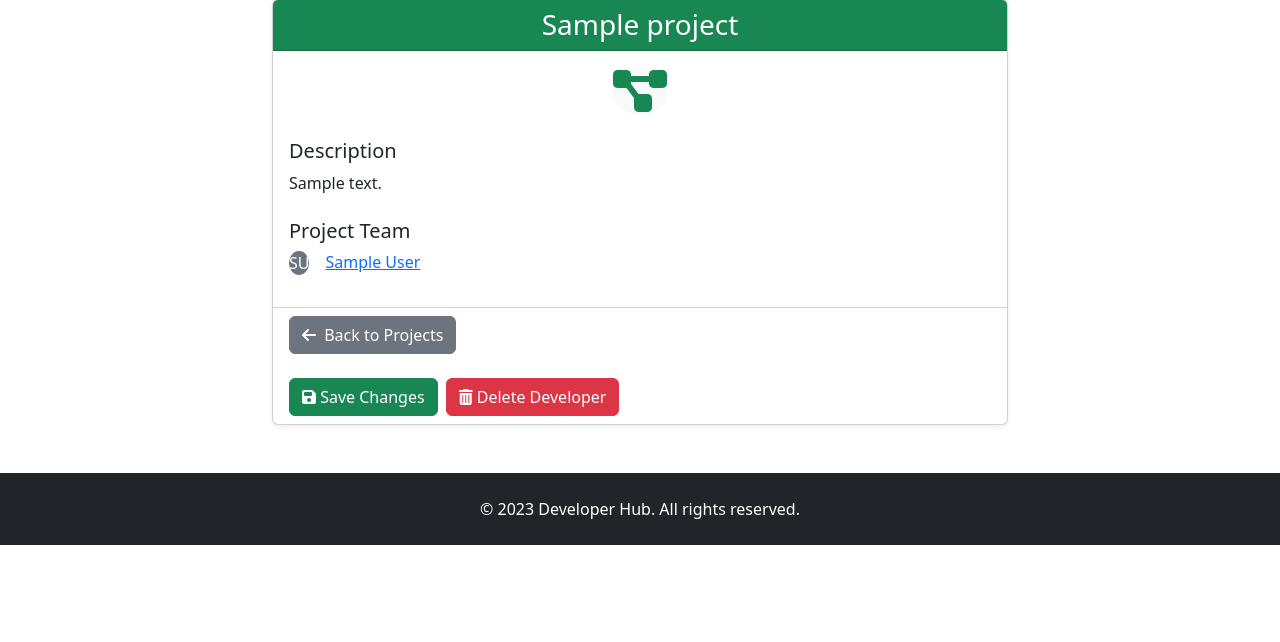
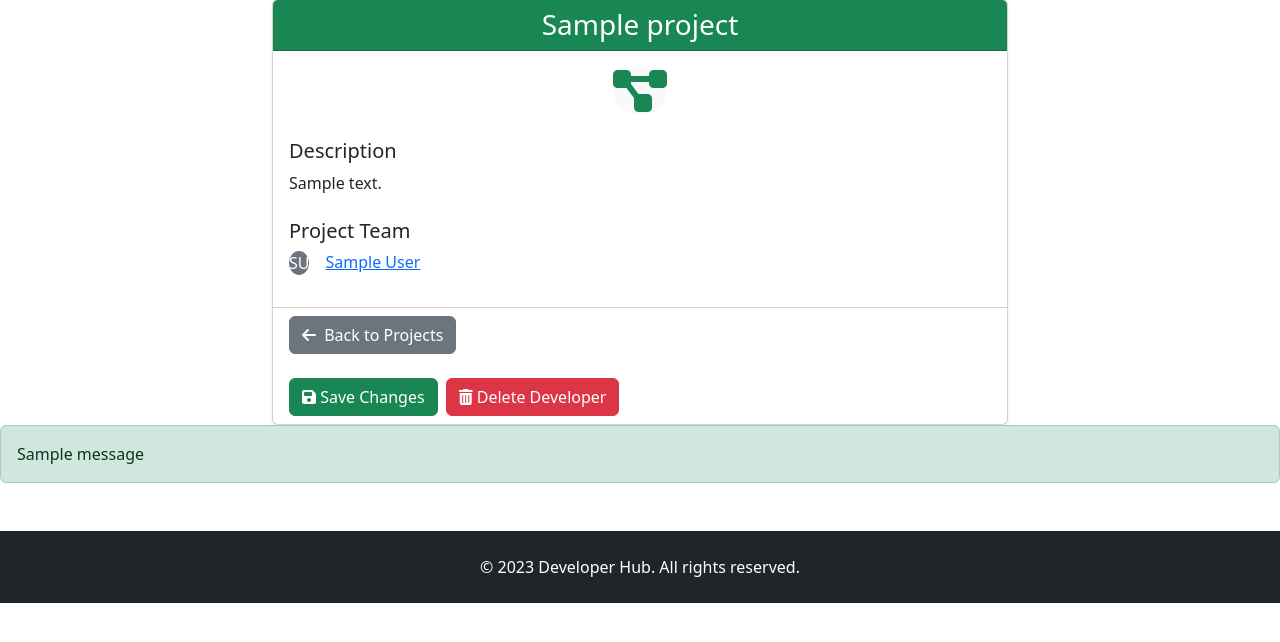
Before and after one commit to TechStack-Backend/student_Alireza_Mortaji, a Django app: page /projects/1 in a window 1280 px wide. Shown: the part 105-747 px from the top of the page. Run offline with Django 5.2, Linux system fonts and the light colour scheme; tables that the repository leaves empty hold one stand-in row (values such as "Sample post"); one stand-in notice (Sample message) is shown.

Commit message:
feat(task_4):added message feedback

```diff
--- a/task3/developers/templates/developers/developer_detail.html
+++ b/task3/developers/templates/developers/developer_detail.html
@@ -84,4 +84,9 @@
         </div>
     </div>
 </div>
+{% if messages %}
+{% for message in messages %}
+<div class="alert alert-{{ message.tags }}">{{ message }}</div>
+{% endfor %}
+{% endif %}
 {% endblock %}
--- a/task3/developers/templates/developers/developer_form.html
+++ b/task3/developers/templates/developers/developer_form.html
@@ -145,6 +145,11 @@
         </div>
     </div>
 </div>
+{% if messages %}
+{% for message in messages %}
+<div class="alert alert-{{ message.tags }}">{{ message }}</div>
+{% endfor %}
+{% endif %}
 {% endblock %}
 
 {% block extra_js %}
--- a/task3/developers/templates/developers/developer_updateForm.html
+++ b/task3/developers/templates/developers/developer_updateForm.html
@@ -88,6 +88,11 @@
         </div>
     </div>
 </div>
+{% if messages %}
+{% for message in messages %}
+<div class="alert alert-{{ message.tags }}">{{ message }}</div>
+{% endfor %}
+{% endif %}
 {% endblock %}
 
 {% block extra_js %}
--- a/task3/developers/templates/developers/developers_list.html
+++ b/task3/developers/templates/developers/developers_list.html
@@ -11,7 +11,11 @@
             <p class="lead text-muted">Meet the brilliant minds behind our projects</p>
         </div>
     </div>
-
+    {% if messages %}
+    {% for message in messages %}
+    <div class="alert alert-{{ message.tags }}">{{ message }}</div>
+    {% endfor %}
+    {% endif %}
     <div class="row">
         {% for developer in developers %}
         <div class="col-md-4 mb-4">
--- a/task3/project/templates/project/project_detail.html
+++ b/task3/project/templates/project/project_detail.html
@@ -77,7 +77,11 @@
         </div>
     </div>
 </div>
-
+{% if messages %}
+{% for message in messages %}
+<div class="alert alert-{{ message.tags }}">{{ message }}</div>
+{% endfor %}
+{% endif %}
 {% endblock %}
 
 {% block extra_css %}
--- a/task3/project/templates/project/project_form.html
+++ b/task3/project/templates/project/project_form.html
@@ -79,6 +79,11 @@
         </div>
     </div>
 </div>
+{% if messages %}
+{% for message in messages %}
+<div class="alert alert-{{ message.tags }}">{{ message }}</div>
+{% endfor %}
+{% endif %}
 {% endblock %}
 
 {% block extra_js %}
--- a/task3/project/templates/project/project_updateform.html
+++ b/task3/project/templates/project/project_updateform.html
@@ -79,6 +79,11 @@
         </div>
     </div>
 </div>
+{% if messages %}
+{% for message in messages %}
+<div class="alert alert-{{ message.tags }}">{{ message }}</div>
+{% endfor %}
+{% endif %}
 {% endblock %}
 
 {% block extra_js %}
--- a/task3/project/views.py
+++ b/task3/project/views.py
@@ -26,23 +26,12 @@ class ProjectDetail(DetailView):
         pk = self.kwargs.get("pk")
         return get_object_or_404(Project, pk=pk)
 
-# def createProject(request):
-#     if request.method == "POST":
-#         projectForm = ProjectForm(request.POST)
-#         if projectForm.is_valid():
-#             projectForm.save()
-#             return redirect("projects:project_list")
-#     elif request.method == "GET":
-#         projectForm = ProjectForm()
-
-#     return render(request, "project/project_form.html", context={"form": projectForm})
-
 
 class CreateProject(CreateView):
     model = Project
     form_class = ProjectForm
     template_name = "project/project_form.html"
-    success_url = "projects:project_list"
+    success_url = "/projects/"
 
     def get_context_data(self, **kwargs):
         return super().get_context_data(**kwargs)
@@ -51,7 +40,7 @@ class CreateProject(CreateView):
         context = self.get_context_data()
         form.save()
         messages.success(self.request, "project added successfully!!!")
-        return redirect(self.success_url)
+        return super().form_valid(form)
 
 
 class DeleteProject(DeleteView):
@@ -60,7 +49,7 @@ class DeleteProject(DeleteView):
     success_url = "/projects/"
 
     def delete(self, request, *args, **kwargs):
-        messages.success("project deleted successfully!!!")
+        messages.success(request, "project deleted successfully!!!")
         return super().delete(request, *args, **kwargs)
 
 
@@ -69,3 +58,7 @@ class UpdateProject(UpdateView):
     form_class = ProjectForm
     template_name = "project/project_updateform.html"
     success_url = "/projects/"
+
+    def form_valid(self, form):
+        messages.success(self.request, "project updated successfully!!")
+        return super().form_valid(form)
```
Also changed, not shown: task3/developers/views.py (+5 -38 lines), task3/project/templates/project/projects_list.html (+6 -1 lines).
